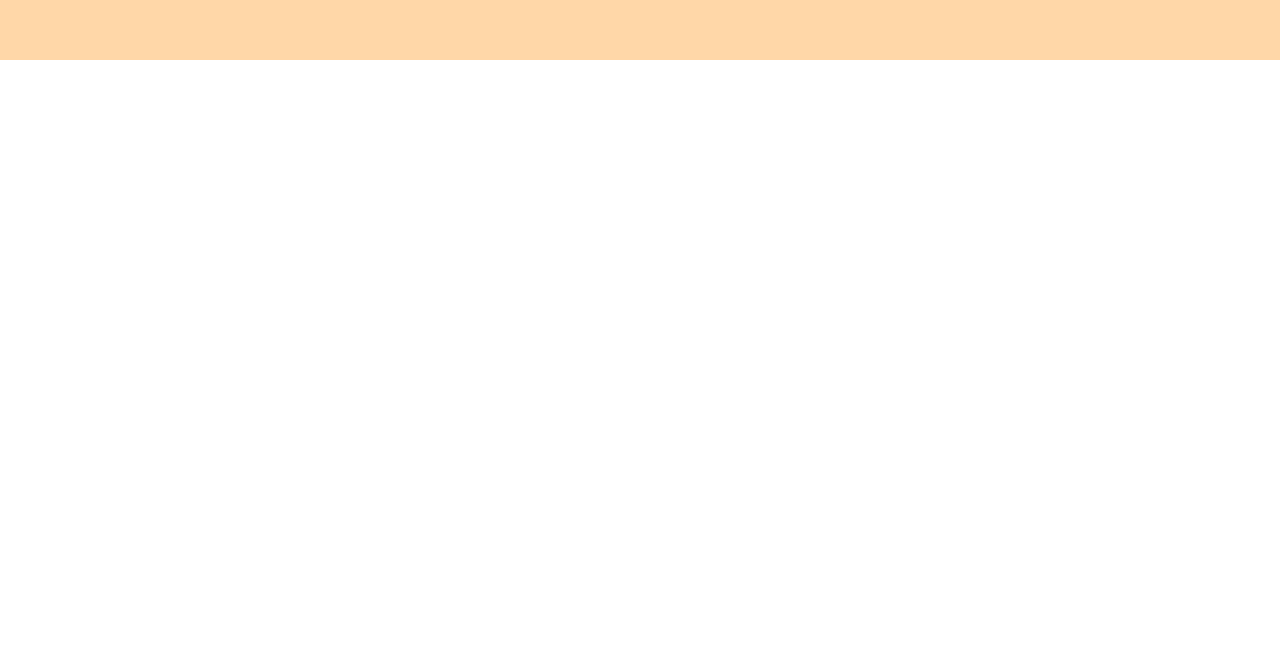
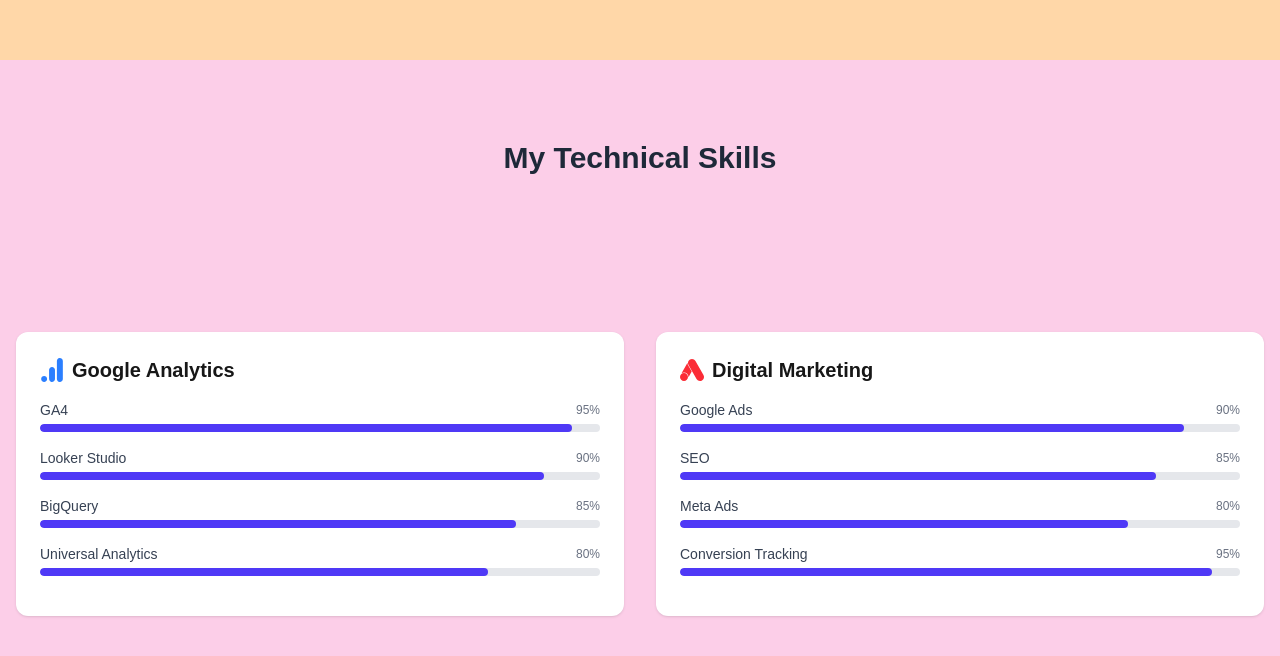
Before and after one commit to 19khaled88/rashed-portfolio, a Next.js app: page / in a window 1280 px wide. Shown: the part 1476-2132 px from the top of the page. Before the commit the page ends 1536 px from the top, so only its background shows below. Built offline with nearby package versions, Linux system fonts and the light colour scheme.

Commit message:
added new component named skills

```diff
--- a/src/app/page.tsx
+++ b/src/app/page.tsx
@@ -1,5 +1,6 @@
 import About from "@/components/About.me";
 import Hero from "@/components/Hero";
+import Skills from "@/components/Skills";
 
 
 export default function Home() {
@@ -8,6 +9,7 @@
 
         <Hero />
         <About />
+        <Skills />
       </main>
   );
 }
--- /dev/null
+++ b/src/components/Skills.tsx
@@ -0,0 +1,89 @@
+'use client'
+import React from 'react';
+import SkillBar from './SkillBar';
+import { useInView } from 'react-intersection-observer'
+
+import {
+    SiGoogleanalytics,
+    SiGoogleads,
+    // SiLookerstudio
+} from 'react-icons/si';
+
+const Skills = () => {
+  const [sectionRef, inView] = useInView({
+      triggerOnce: false,
+      threshold: 0.1,
+      rootMargin: '-50px 0px'
+  })
+
+  const skillCategories = [
+    {
+      title: "Google Analytics",
+      icon: <SiGoogleanalytics className="text-blue-500 text-2xl" />,
+      skills: [
+        { name: "GA4", level: "95%" },
+        { name: "Looker Studio", level: "90%" },
+        { name: "BigQuery", level: "85%" },
+        { name: "Universal Analytics", level: "80%" }
+      ]
+    },
+    {
+      title: "Digital Marketing",
+      icon: <SiGoogleads className="text-red-500 text-2xl" />,
+      skills: [
+        { name: "Google Ads", level: "90%" },
+        { name: "SEO", level: "85%" },
+        { name: "Meta Ads", level: "80%" },
+        { name: "Conversion Tracking", level: "95%" }
+      ]
+    }
+  ];
+
+  return (
+    <section
+      ref={sectionRef}
+      id="skills"
+      className="min-h-[calc(100vh-4rem)] py-12 bg-pink-200 flex flex-col overflow-hidden"
+    >
+      {/* Title at the top */}
+      <div className={`pt-8 text-center transition-all duration-500 ease-out ${inView ? 'opacity-100 translate-y-0' : 'opacity-0 translate-y-10'}`}>
+        <h2 className="text-3xl font-bold text-gray-800 mb-6">My Technical Skills</h2>
+      </div>
+
+      {/* Centered content */}
+      <div className="flex-grow flex items-center justify-center">
+        <div className="max-w-7xl w-full px-4">
+          <div className="grid grid-cols-1 md:grid-cols-2 gap-8">
+            {skillCategories.map((category, index) => (
+              <div
+                key={index}
+                className={`bg-white p-6 rounded-xl shadow-sm transition-all duration-700 ease-in-out delay-${index * 100}
+                  ${inView ? 'opacity-100 translate-y-0' : 'opacity-0 translate-y-10'}`}
+                style={{ transitionDelay: `${index * 100}ms` }}
+              >
+                <h3 className="text-xl font-semibold mb-4 flex items-center">
+                  <span className="mr-2">{category.icon}</span>
+                  {category.title}
+                </h3>
+
+                <div className="space-y-4">
+                  {category.skills.map((skill, skillIndex) => (
+                    <SkillBar
+                      key={skillIndex}
+                      name={skill.name}
+                      percent={skill.level}
+                      animate={inView}
+                      delay={skillIndex * 100 + index * 100}
+                    />
+                  ))}
+                </div>
+              </div>
+            ))}
+          </div>
+        </div>
+      </div>
+    </section>
+  );
+};
+
+export default Skills;
```
